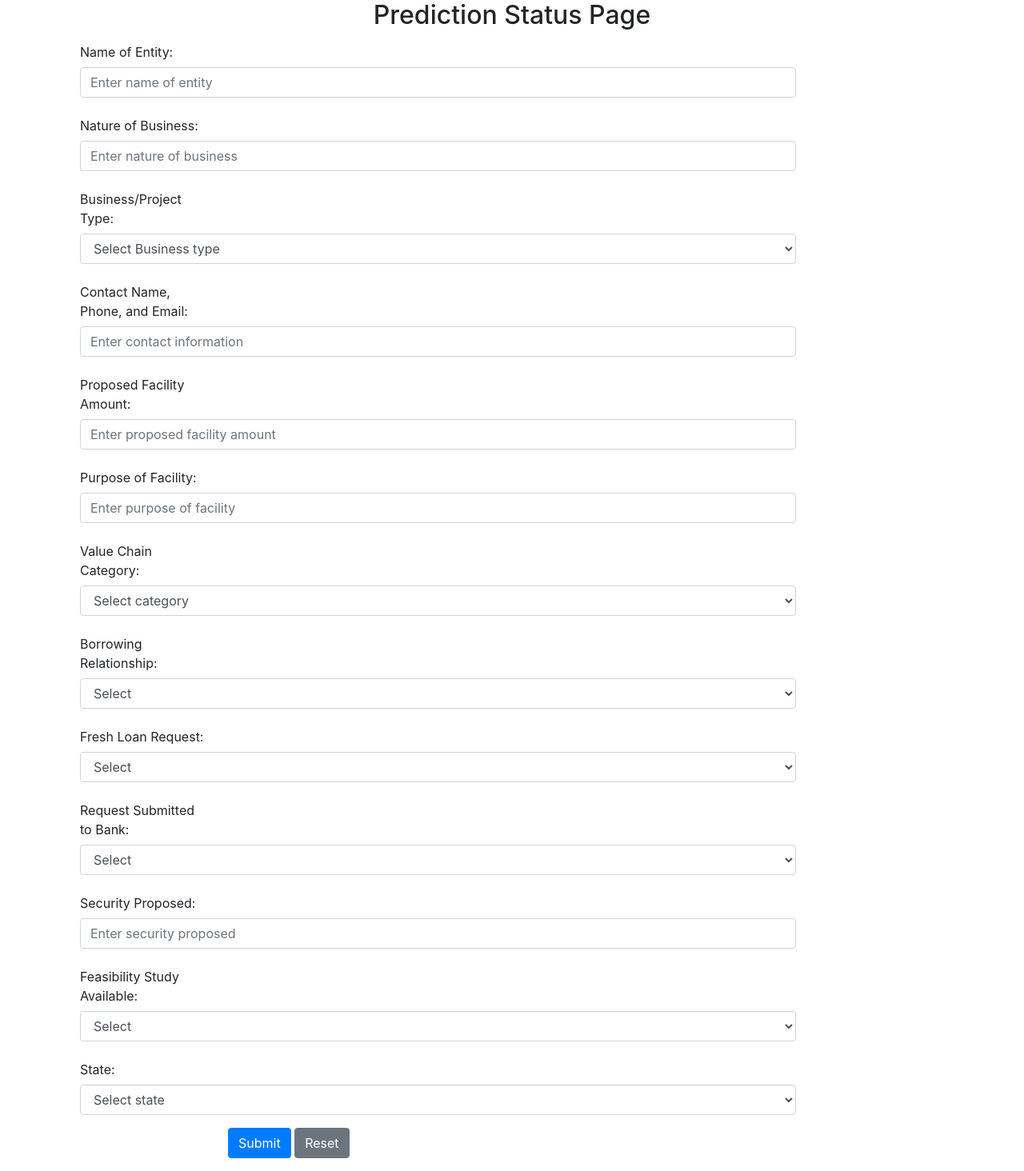
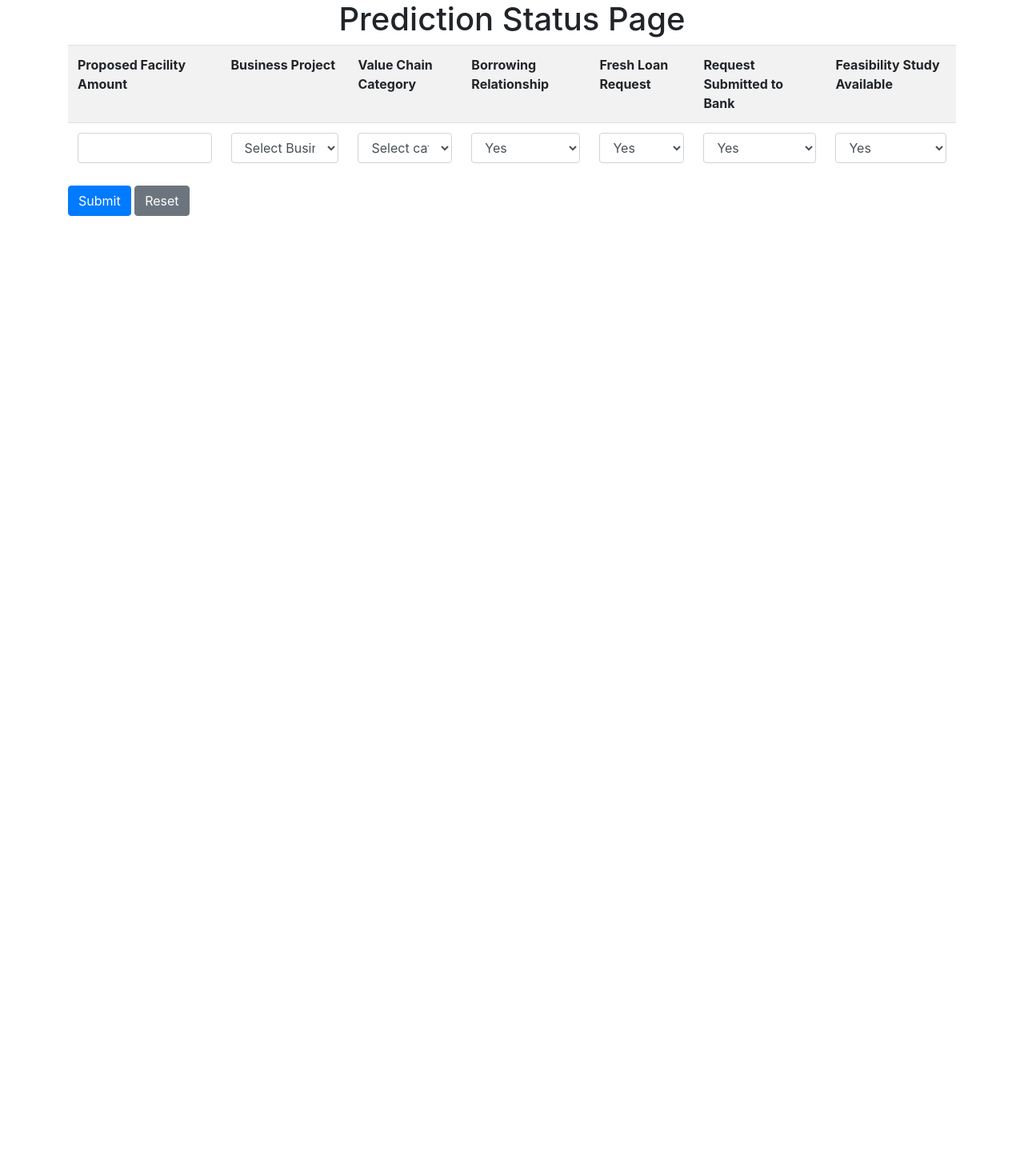
Before and after one commit to ogidaniel1/NRS, a Flask app: page / in a window 1280 px wide. Shown: the whole page at 80% size. After the commit the page ends 270 px from the top, so only its background shows below. Run offline with Flask 3, Linux system fonts and the light colour scheme; parts of the project's set-up code (start-up, migrations or seed data) failed here and were passed over; some libraries are stand-ins or nearby versions.

Commit message:
updated index page

```diff
--- a/NR/NRApp/app.py
+++ b/NR/NRApp/app.py
@@ -22,15 +22,16 @@ def predict():
     #all the list of features collected on the form as alist
 
         feature_list = [
-            's/n','business_project','proposed_facility_amount','value_chain_category','borrowing_relationship',
+            'business_project','proposed_facility_amount','value_chain_category','borrowing_relationship',
             'fresh_loan_request','request_submitted_to_bank','feasibility_study_available'
             ]
 
         features = [request.form[field] for field in feature_list] #getting values from the html form
-        prediction = cv.predict(*features)
+        prediction = cv.predict(features)
         prediction = 1 if prediction == 1 else -1
+
         return render_template("index.html", prediction = prediction)
-    return render_template("index2.html")
+    # return render_template("index2.html")
 
 # @app.route("/api/predict", methods=[ 'POST'])
 
--- a/NR/NRApp/templates/index.html
+++ b/NR/NRApp/templates/index.html
@@ -1,177 +1,74 @@
-<!-- 1. name_of_entity (text)
-2. nature_of_business (text)
-3. business/project (text)
-4. contact_name_phone_email _of_promoter (phone number)
-5. proposed_facility_amount (double)
-6. purpose_of_facility (text)
-7. value_chain_category (dropdown)
-8. borrowing_relationship (yes/no)
-9. fresh_loan_request (yes/no)
-10. request_submitted_to_bank (yes/no)
-11. security_proposed (yes/no)
-12. feasibility_study_available (yes/no)
-13. state (dropdown of Nigeria states) -->
-<!--
-#['s/n', 'business_project', 'proposed_facility_amount', 'value_chain_category',
-    #'borrowing_relationship', 'fresh_loan_request', 'request_submitted_to_bank', 'feasibility_study_available', 'target'] -->
-
-
-
 <!DOCTYPE html>
-<html lang="en">
+<html>
 
 <head>
-    <meta charset="UTF-8">
-    <meta name="viewport" content="width=device-width, initial-scale=1.0">
-
-    <title>Prediction Sysytem</title>
+    <title>Form</title>
     <link rel="stylesheet" href="https://maxcdn.bootstrapcdn.com/bootstrap/4.0.0/css/bootstrap.min.css">
-</head>
 
 <body>
     <div class="container">
+        <h1 class="text-center">Prediction Status Page</h1>
         <form action="/predict" method="post">
-
-            <h2 class="text-center">Prediction Status Page</h2>
-            <div class="form-group">
-                <label for="name_of_entity" class="col-sm-2 col-form-label">Name of Entity:</label>
-                <div class="col-sm-10">
-                    <input type="text" name ="name_of_entity" class="form-control" placeholder="Enter name of entity"
-                        value="{{name_of_entity}}">
-                </div>
-            </div>
-            <div class="form-group">
-                <label for="nature_of_business" class="col-sm-2 col-form-label">Nature of Business:</label>
-                <div class="col-sm-10">
-                    <input type="text" name ="nature_of_business" class="form-control"
-                        placeholder="Enter nature of business" value="{{nature_of_business}}">
-                </div>
-            </div>
-            <!-- ... -->
-            <div class="form-group">
-                <label for="business_project" class="col-sm-2 col-form-label">Business/Project Type:</label>
-                <div class="col-sm-10">
-                    <select name ="business_project" class="form-control" value="{{business_project}}">
-                        <option value="">Select Business type</option>
-                        <option value="existing">Existing</option>
-                        <option value="fresh">Fresh</option>
+            <table class="table table-striped">
+                <tr>
+                    <th>Proposed Facility Amount</th>
+                    <th>Business Project</th>
+                    <th>Value Chain Category</th>
+                    <th>Borrowing Relationship</th>
+                    <th>Fresh Loan Request</th>
+                    <th>Request Submitted to Bank</th>
+                    <th>Feasibility Study Available</th>
+                </tr>
+                <tr>
+                    </td>
+                    <td><input type="float" step="0.01" name="proposed_facility_amount" required class="form-control" value="{{proposed_facility_amount}}">
+                    </td>
+                    <td>
+                    <select name="business_project" required class="form-control" value="{{business_project}}">
+                        <option value="">Select Business Type</option>
+                        <option value="1">Exisiting</option>
+                        <option value="0">Fresh</option>
                     </select>
-                    <!-- Add options here -->
+                </td>
+                    <td>
+                        <select name="value_chain_category" required class="form-control" value="{{value_chain_category}}">
+                            <option value="">Select category</option>
+                            <option value="1">Pre-Upstream</option>
+                            <option value="2">Upstream</option>
+                            <option value="3">Midstream</option>
+                            <option value="4">Downstream</option>
+                            <!-- add more options as needed -->
                         </select>
-                </div>
-            </div>
-            <div class="form-group">
-                <label for="contact_name_phone_email_of_promoter" class="col-sm-2 col-form-label">Contact Name, Phone, and
-                    Email:</label>
-                <div class="col-sm-10">
-                    <input type="text" name ="contact_name_phone_email_of_promoter" class="form-control"
-                        placeholder="Enter contact information" value="{{contact_name_phone_email_of_promoter}}">
-                </div>
-            </div>
-            <div class="form-group">
-                <label for="proposed_facility_amount" class="col-sm-2 col-form-label">Proposed Facility Amount:</label>
-                <div class="col-sm-10">
-                    <input type="float" name ="proposed_facility_amount" class="form-control"
-                        placeholder="Enter proposed facility amount" value="{{proposed_facility_amount}}">
-                </div>
-            </div>
-            <div class="form-group">
-                <label for="purpose_of_facility" class="col-sm-2 col-form-label">Purpose of Facility:</label>
-                <div class="col-sm-10">
-                    <input type="text" name ="purpose_of_facility" class="form-control"
-                        placeholder="Enter purpose of facility" value="{{purpose_of_facility}}">
-                </div>
-            </div>
-            <div class="form-group">
-                <label for="value_chain_category" class="col-sm-2 col-form-label">Value Chain Category:</label>
-                <div class="col-sm-10">
-                    <select name ="value_chain_category" class="form-control" value="{{value_chain_category}}">
-                        <option value="">Select category</option>
-                        <option value="yes">Pre-Upstream</option>
-                        <option value="no">Upstream</option>
-                        <option value="yes">Midstream</option>
-                        <option value="no">Downstream</option>
+                    </td>
+                    <td>
+                        <select name="borrowing_relationship" required class="form-control">
+                            <option value="1">Yes</option>
+                            <option value="0">No</option>
                         </select>
-                    <!-- Add options here -->
+                    </td>
+                    <td>
+                        <select name="fresh_loan_request" required class="form-control">
+                            <option value="1">Yes</option>
+                            <option value="0">No</option>
                         </select>
-                </div>
-            </div>
-            <div class="form-group">
-                <label for="borrowing_relationship" class="col-sm-2 col-form-label">Borrowing Relationship:</label>
-                <div class="col-sm-10">
-                    <select name ="borrowing_relationship" class="form-control" value="{{borrowing_relationship}}">
-                        <option value="">Select </option>
-                        <option value="yes">Yes</option>
-                        <option value="no">No</option>
+                    </td>
+                    <td>
+                        <select name="request_submitted_to_bank" required class="form-control">
+                            <option value="1">Yes</option>
+                            <option value="0">No</option>
                         </select>
-                </div>
-            </div>
-            <div class="form-group">
-                <label for="fresh_loan_request" class="col-sm-2 col-form-label">Fresh Loan Request:</label>
-                <div class="col-sm-10">
-                    <select name ="fresh_loan_request" class="form-control" value="{{fresh_loan_request}}">
-                        <option value="">Select </option>
-                        <option value="yes">Yes</option>
-                        <option value="no">No</option>
+                    </td>
+                    <td>
+                        <select name="feasibility_study_available" required class="form-control">
+                            <option value="1">Yes</option>
+                            <option value="0">No</option>
                         </select>
-                </div>
-            </div>
-            <div class="form-group">
-                <label for="request_submitted_to_bank" class="col-sm-2 col-form-label">Request Submitted to
-                    Bank:</label>
-                <div class="col-sm-10">
-                    <select name ="request_submitted_to_bank" class="form-control" value="{{request_submitted_to_bank}}">
-                        <option value="">Select </option>
-                        <option value="yes">Yes</option>
-                        <option value="no">No</option>
-                    </select>
-                </div>
-            </div>
-            <div class="form-group">
-                <label for="security_proposed" class="col-sm-2 col-form-label">Security Proposed:</label>
-                <div class="col-sm-10">
-                      <input type="text" name ="security_proposed" class="form-control"
-                            placeholder="Enter security proposed" value="{{security_proposed}}">
-                </div>
-            </div>
-            <div class="form-group">
-                <label for="feasibility_study_available" class="col-sm-2 col-form-label">Feasibility Study Available:</label>
-                <div class="col-sm-10">
-                    <select name ="feasibility_study_available" class="form-control" value="{{feasibility_study_available}}">
-                        <option value="">Select </option>
-                        <option value="yes">Yes</option>
-                        <option value="no">No</option>
-                    </select>
-                </div>
-            </div>
-            <div class="form-group">
-                <label for="state" class="col-sm-2 col-form-label">State:</label>
-                <div class="col-sm-10">
-                    <select name ="state" class="form-control" value="{{state}}">
-                        <option value="">Select state</option>
-                        <option value="yes">FCT</option>
-                        <option value="no">Niger</option>
-                        <!-- Add options for Nigerian states here -->
-                    </select>
-                </div>
-            </div>
-            <div class="form-group">
-                <div class="col-sm-10 offset-sm-2">
+                    </td>
+                </tr>
+            </table>
             <input type="submit" value="Submit" class="btn btn-primary">
             <input type="reset" value="Reset" class="btn btn-secondary">
-                </div>
-            </div>
         </form>
-
-        {% if prediction %}
-        {% if prediction == 1 %}
-
-        <h2 style="color: green">Eligible</h2>
-        {% else %}
-        <h2 style="color: red">Not Eligible</h2>
-        {% endif %}
-        {% endif %}
-        <!-- <p id="display"></p> -->
     </div>
 </body>
 
```
Also changed, not shown: NR/NRApp/templates/index2.html (deleted, +0 -70 lines). Lines whose indentation alone changed are shown as unchanged.
